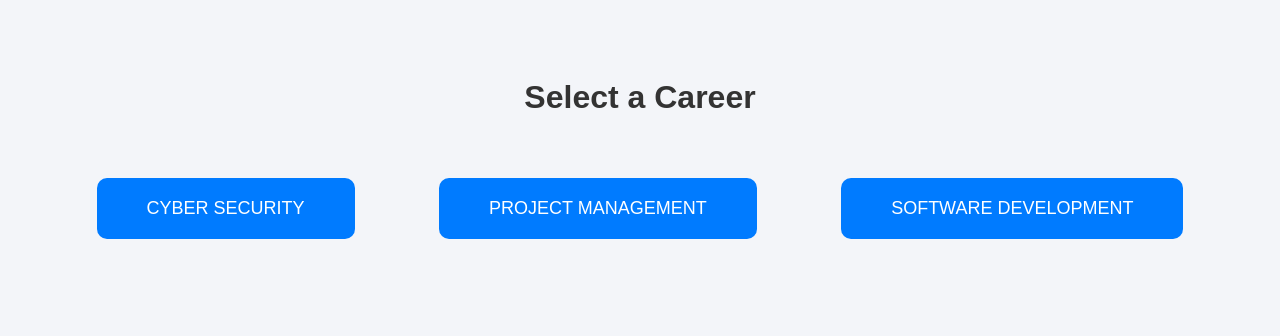
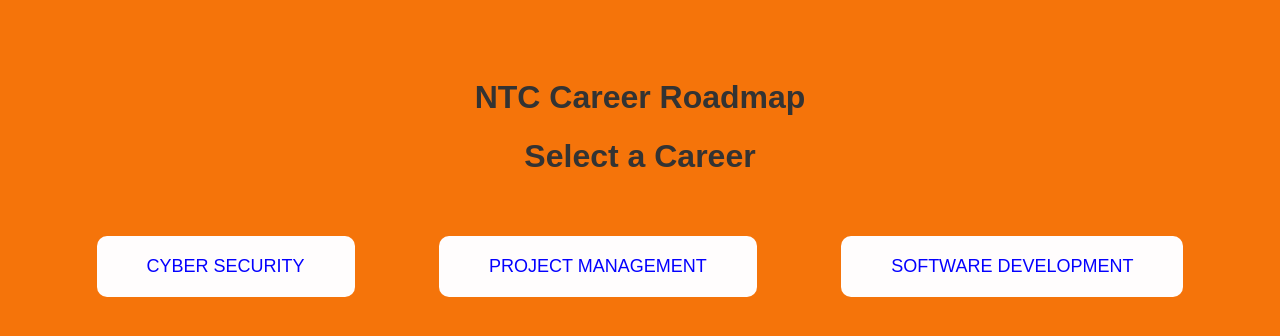
Before and after one commit to Jadeniyi31/Career-pdf, a plain HTML site: page index.html in a window 1280 px wide. Drawn offline with Linux system fonts and the light colour scheme.

Commit message:
Add files via upload

```diff
--- a/index.html
+++ b/index.html
@@ -3,13 +3,14 @@
 <head>
   <meta charset="UTF-8" />
   <meta name="viewport" content="width=device-width, initial-scale=1.0" />
-  <title>Select a Career</title>
+  <title>NTC Career Roadmap</title>
+  <H1>NTC Career Roadmap</H1>
   <style>
     body {
       font-family: Arial, sans-serif;
       text-align: center;
       padding-top: 50px;
-      background-color: #f3f5f9;
+      background-color: #f5740a;
     }
 
     h1 {
@@ -21,8 +22,8 @@
       display: inline-block;
       padding: 20px 50px;
       margin: 40px;
-      background-color: #007BFF;
-      color: white;
+      background-color: #fffdfd;
+      color: rgb(4, 0, 255);
       text-decoration: none;
       border-radius: 10px;
       font-size: 18px;
```
